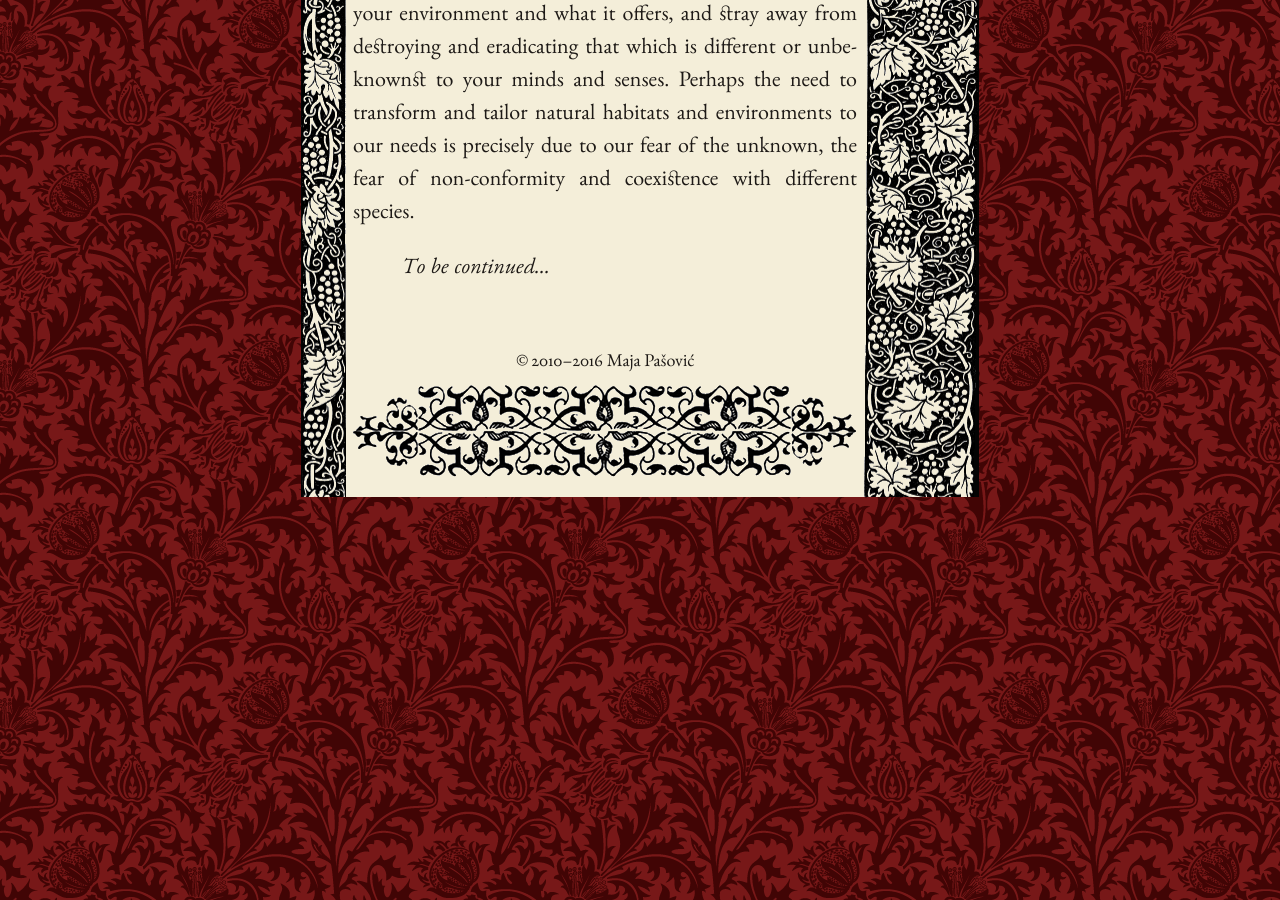
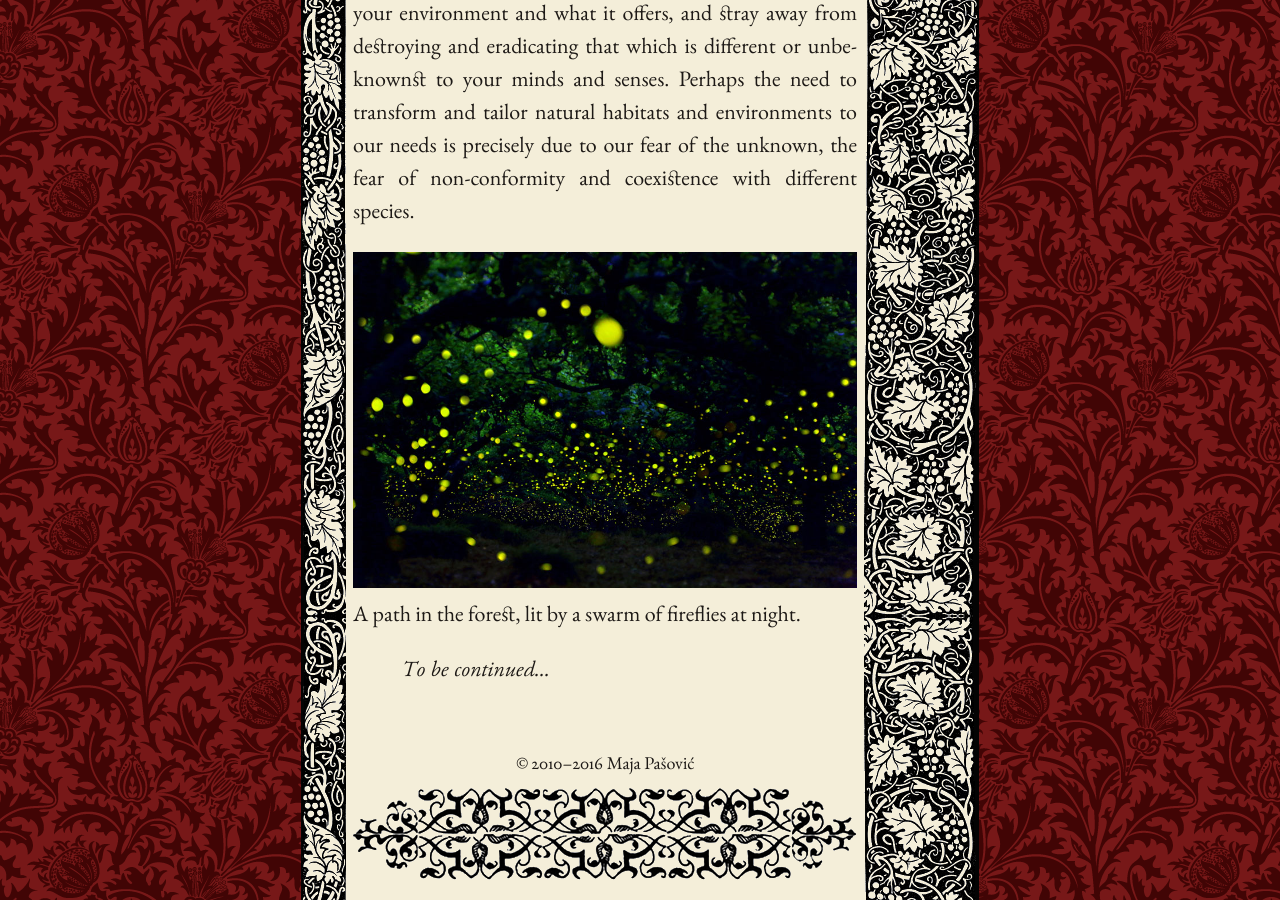
Before and after one commit to mpasovic/majapasovic.org, a Jekyll site: the page built from _posts/2016-07-06-a-lamenting-song-for-fireflies-progressive-destruction-of-the-environment-and-its-consequences.md, in a window 1280 px wide and 900 px high, scrolled down 1358 px. Built offline with Jekyll 4.4.1, drawn with Linux system fonts in a browser that asks for light colours; nearby versions of some CDN libraries.

Commit message:
Updated 2016-07-06-a-lamenting-song-for-fireflies-progressive-destruction-of-the-environment-and-its-consequences.md

```diff
--- a/_posts/2016-07-06-a-lamenting-song-for-fireflies-progressive-destruction-of-the-environment-and-its-consequences.md
+++ b/_posts/2016-07-06-a-lamenting-song-for-fireflies-progressive-destruction-of-the-environment-and-its-consequences.md
@@ -17,4 +17,7 @@ title: >-
 
 <span class="versal r9">R</span>emember those late summer nights when, even if sitting alone in your garden or courtyard, you weren't really all alone? Instead, you would see a swarm of fireflies trilling around you as scattered lamps. And you have to admit that the sight itself was magical, especially if you were lucky enough to witness such a thing in the countryside or forest. Even if you happened to be caught in complete darkness, being surrounded by dozens, sometimes hundreds of fireflies would give off the comforting feeling of safety and the absence of loneliness. Even more so, your heart and your entire being would be shrouded in an ecstatic feeling of acceptance and belonging. Surely, there is something to be said for nature and its dwellers: even in its crudest and wildest form(s), nature will take you in its embrace, irrespective of your background, skin colour or financial situation. Even with its mysterious and diverse dwellers, many of whom science has not fully understood and explained, nature does not impose limitations and certain norms that you have to uphold. The rules are simple: respect your environment and what it offers, and stray away from destroying and eradicating that which is different or unbeknownst to your minds and senses. Perhaps the need to transform and tailor natural habitats and environments to our needs is precisely due to our fear of the unknown, the fear of non-conformity and coexistence with different species.
 
+![firefly.jpg]({{site.baseurl}}/img/firefly.jpg)
+A path in the forest, lit by a swarm of fireflies at night.
+
 *To be continued...*
```
